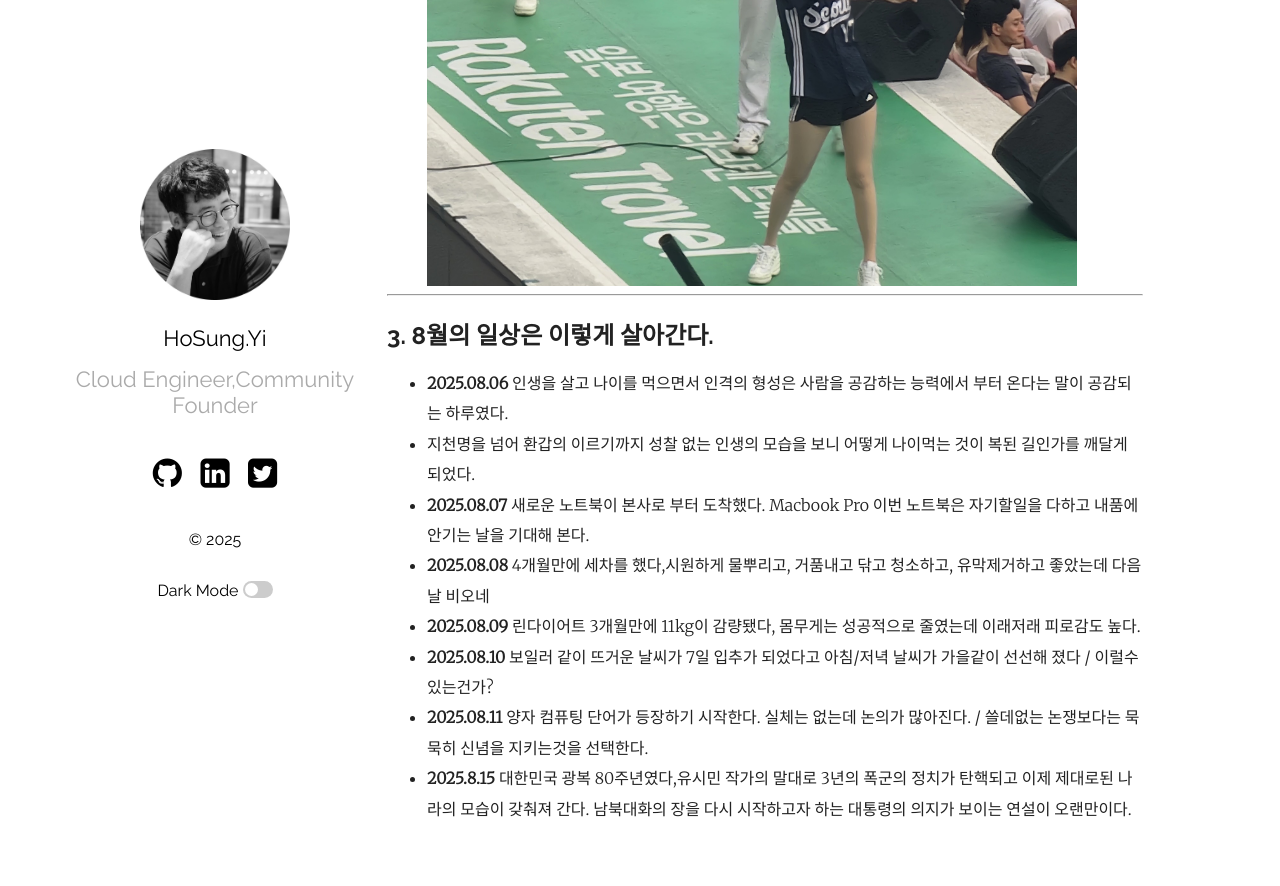
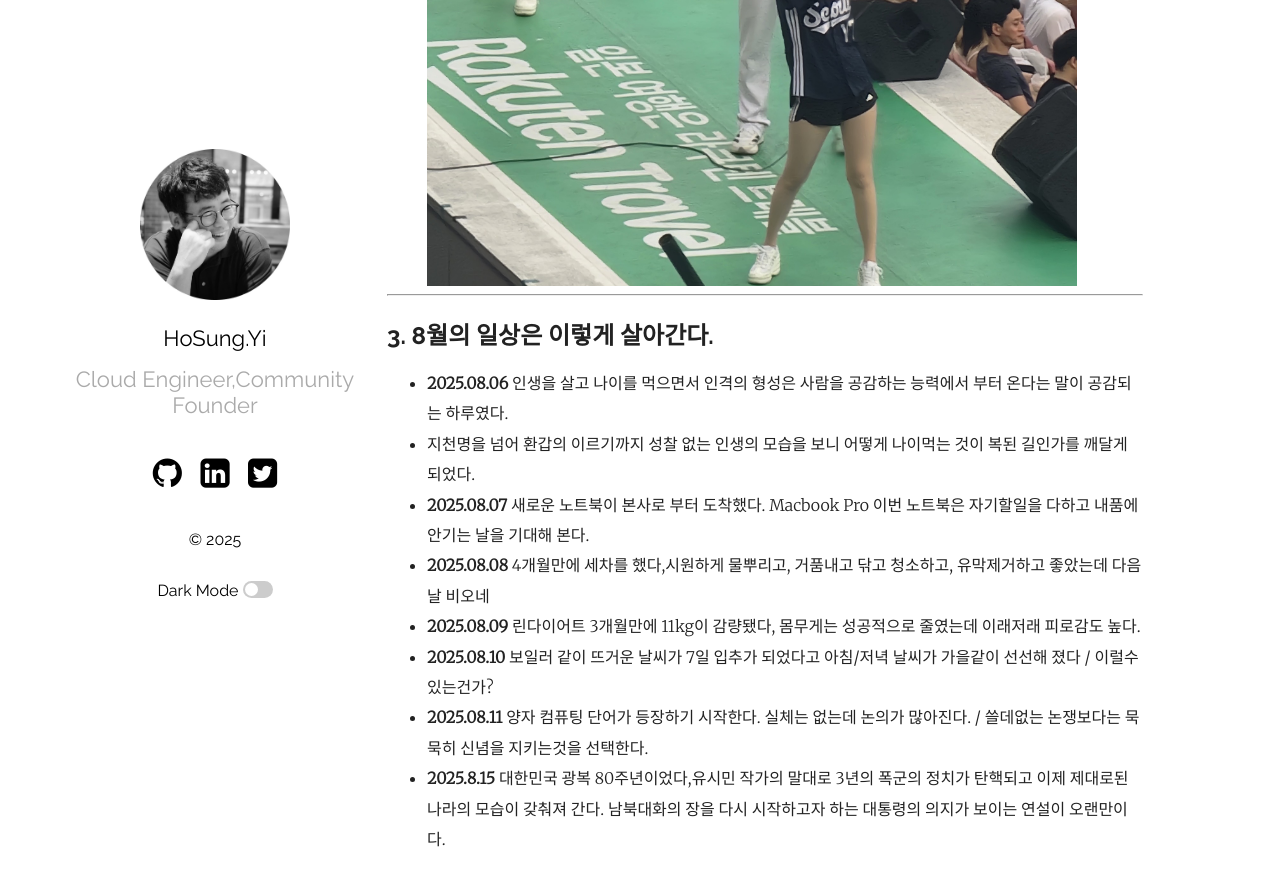
Before and after one commit to hslee77/hslee77.github.io, a Jekyll site: the page built from wiki/memo/2025-08-03-Aug.md, in a window 1280 px wide and 900 px high, scrolled down 2044 px. Shown: the top 886 px of the window. Built offline with Jekyll 4.4.1, drawn with Linux system fonts in a browser that asks for light colours.

Commit message:
Aug Journey Update v2.8

```diff
--- a/wiki/memo/2025-08-03-Aug.md
+++ b/wiki/memo/2025-08-03-Aug.md
@@ -41,4 +41,4 @@ categories: [Tommy Journey]
 - **2025.08.09** 린다이어트 3개월만에 11kg이 감량됐다, 몸무게는 성공적으로 줄였는데 이래저래 피로감도 높다.
 - **2025.08.10** 보일러 같이 뜨거운 날씨가 7일 입추가 되었다고 아침/저녁 날씨가 가을같이 선선해 졌다 / 이럴수 있는건가?
 - **2025.08.11** 양자 컴퓨팅 단어가 등장하기 시작한다. 실체는 없는데 논의가 많아진다. / 쓸데없는 논쟁보다는 묵묵히 신념을 지키는것을 선택한다.
-- **2025.8.15** 대한민국 광복 80주년였다,유시민 작가의 말대로 3년의 폭군의 정치가 탄핵되고 이제 제대로된 나라의 모습이 갖춰져 간다. 남북대화의 장을 다시 시작하고자 하는 대통령의 의지가 보이는 연설이 오랜만이다.
+- **2025.8.15** 대한민국 광복 80주년이었다,유시민 작가의 말대로 3년의 폭군의 정치가 탄핵되고 이제 제대로된 나라의 모습이 갖춰져 간다. 남북대화의 장을 다시 시작하고자 하는 대통령의 의지가 보이는 연설이 오랜만이다.
```
